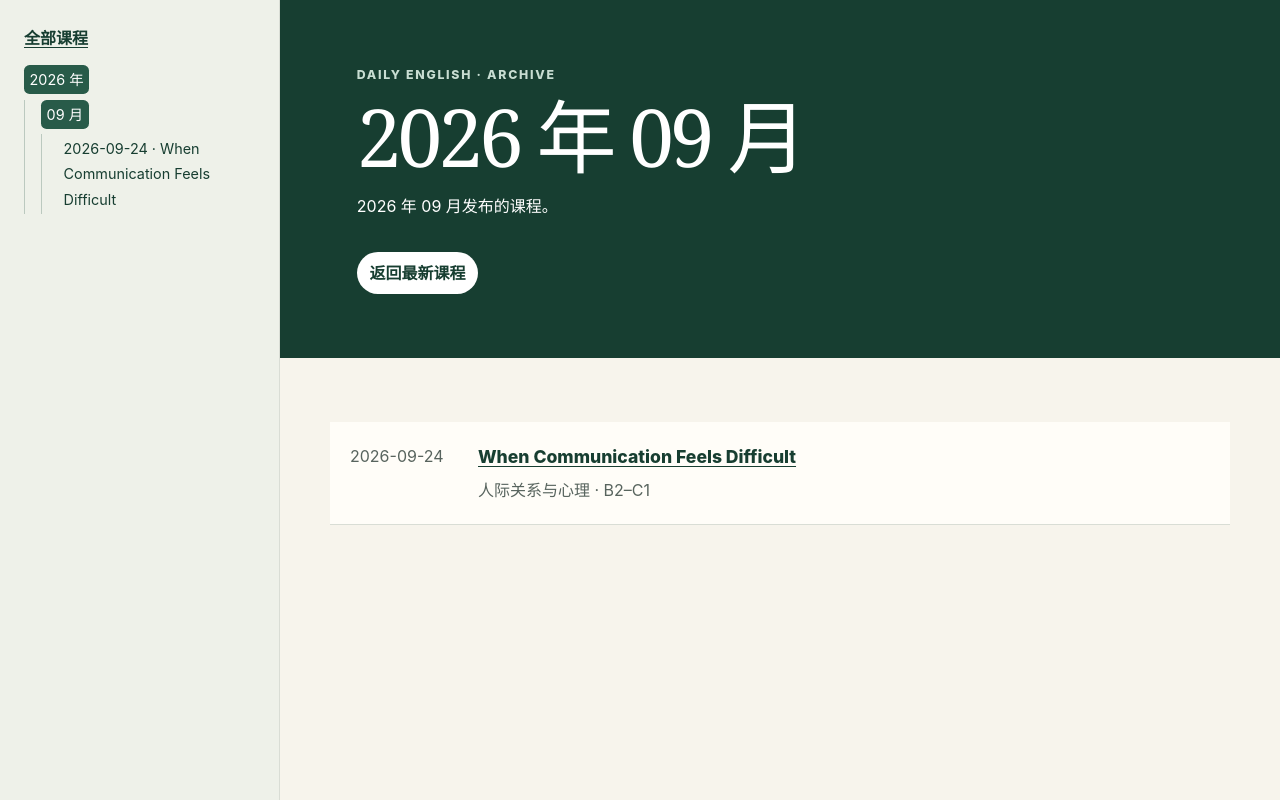
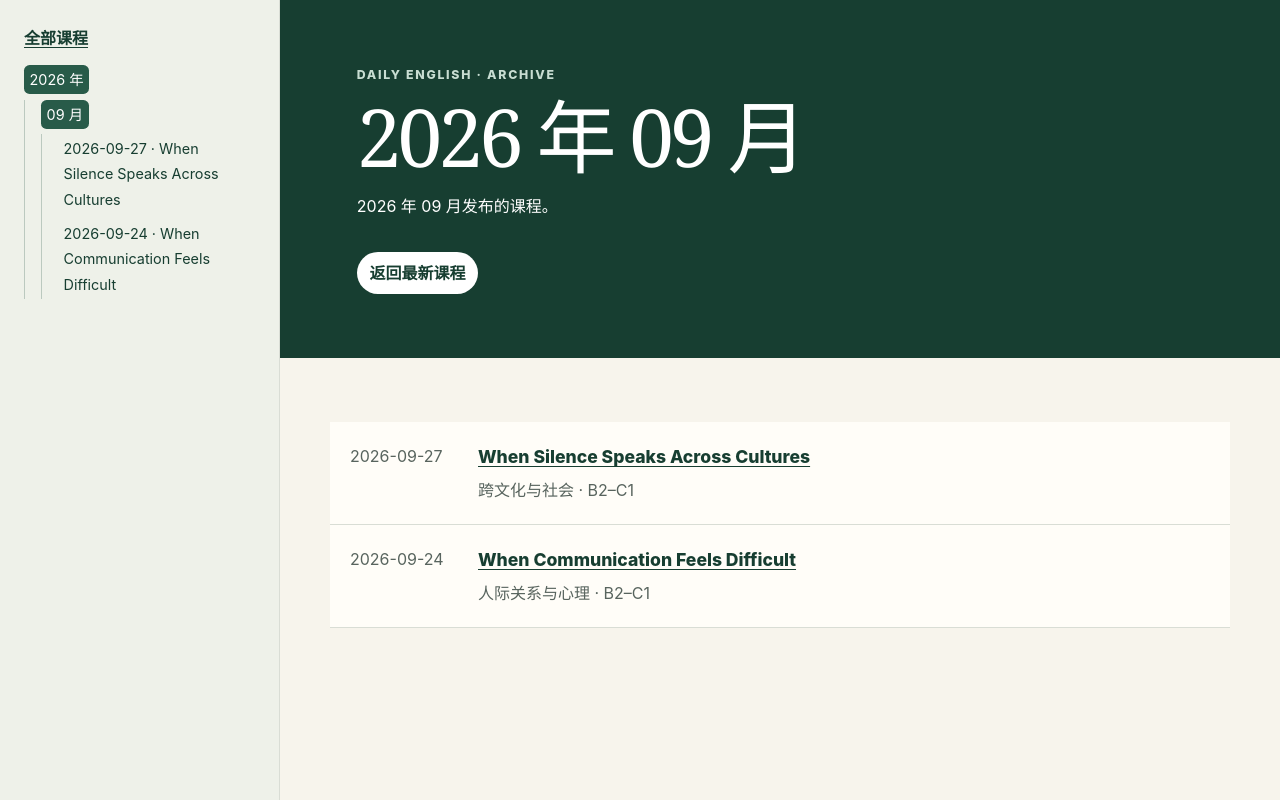
Before and after one commit to Daniel-NetSecu/daily-english-b2-c1, a plain HTML site: page archive/2026/09/index.html in a window 1280 px wide. Drawn offline with Linux system fonts and the light colour scheme.

Commit message:
Publish archive/2026/09/index.html for 2026-09-27

```diff
--- a/archive/2026/09/index.html
+++ b/archive/2026/09/index.html
@@ -10,8 +10,8 @@
 <body class="archive-page">
   <a class="skip-link" href="#main-content">跳到主要内容</a>
   <div class="site-layout">
-    <aside class="archive-sidebar" aria-label="课程历史导航"><details class="archive-disclosure" open><summary>课程历史</summary><nav><p><a href="../../../archive/">全部课程</a></p><ul class="archive-tree"><li><a href="../../../archive/2026/" aria-current="page">2026 年</a><ul><li><a href="../../../archive/2026/09/" aria-current="page">09 月</a><ul><li><a href="../../../archive/2026/09/24/">2026-09-24 · When Communication Feels Difficult</a></li></ul></li></ul></li></ul></nav></details></aside>
-    <div class="page-column"><header class="archive-hero"><p class="eyebrow">Daily English · Archive</p><h1>2026 年 09 月</h1><p>2026 年 09 月发布的课程。</p><a class="home-link" href="../../../index.html">返回最新课程</a></header><main id="main-content" class="archive-main"><ol class="lesson-list"><li><time datetime="2026-09-24">2026-09-24</time><a href="../../../archive/2026/09/24/">When Communication Feels Difficult</a><span>人际关系与心理 · B2–C1</span></li></ol></main></div>
+    <aside class="archive-sidebar" aria-label="课程历史导航"><details class="archive-disclosure" open><summary>课程历史</summary><nav><p><a href="../../../archive/">全部课程</a></p><ul class="archive-tree"><li><a href="../../../archive/2026/" aria-current="page">2026 年</a><ul><li><a href="../../../archive/2026/09/" aria-current="page">09 月</a><ul><li><a href="../../../archive/2026/09/27/">2026-09-27 · When Silence Speaks Across Cultures</a></li><li><a href="../../../archive/2026/09/24/">2026-09-24 · When Communication Feels Difficult</a></li></ul></li></ul></li></ul></nav></details></aside>
+    <div class="page-column"><header class="archive-hero"><p class="eyebrow">Daily English · Archive</p><h1>2026 年 09 月</h1><p>2026 年 09 月发布的课程。</p><a class="home-link" href="../../../index.html">返回最新课程</a></header><main id="main-content" class="archive-main"><ol class="lesson-list"><li><time datetime="2026-09-27">2026-09-27</time><a href="../../../archive/2026/09/27/">When Silence Speaks Across Cultures</a><span>跨文化与社会 · B2–C1</span></li><li><time datetime="2026-09-24">2026-09-24</time><a href="../../../archive/2026/09/24/">When Communication Feels Difficult</a><span>人际关系与心理 · B2–C1</span></li></ol></main></div>
   </div>
 </body>
 </html>
```
